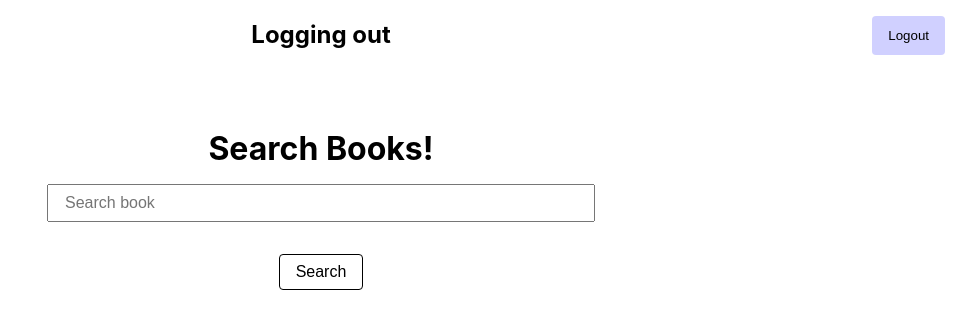
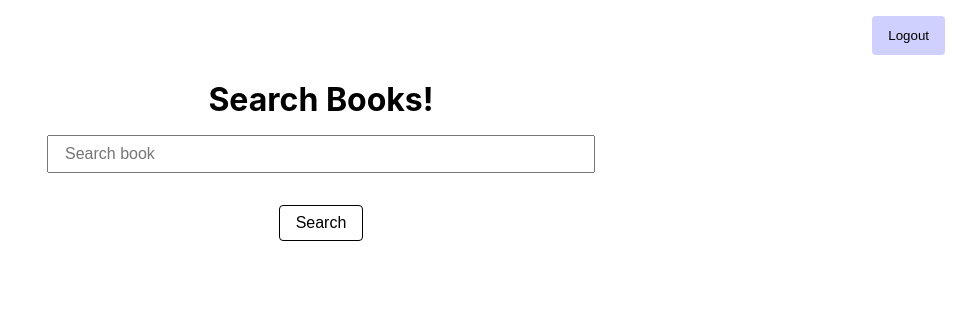
Before and after one commit to AdityaNair102001/wyzr-assessment, a React (Create React App) app: page /search in a window 1280 px wide. Shown: the top 328 px of the page, without its empty margins (319-1280 px from the left). Built offline with nearby package versions, Linux system fonts and the light colour scheme; sample sign-in values are in the browser's storage.

Commit message:
logging out removed

```diff
--- a/src/pages/Search.js
+++ b/src/pages/Search.js
@@ -54,7 +54,7 @@ function Search() {
         </button>
       </div>
 
-      {username ? <h1>{username}</h1> : <h2>Logging out</h2>}
+      {username ? <h1>{username}</h1> : <h2></h2>}
 
       <h1 className="searchpage-title">Search Books!</h1>
 
```
